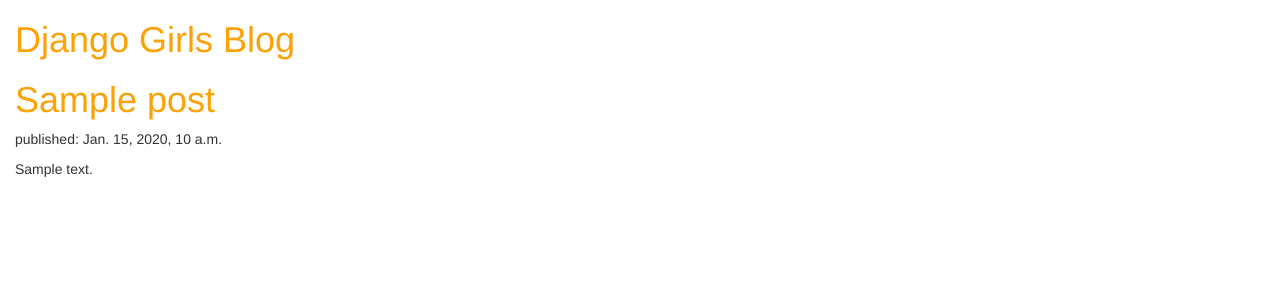
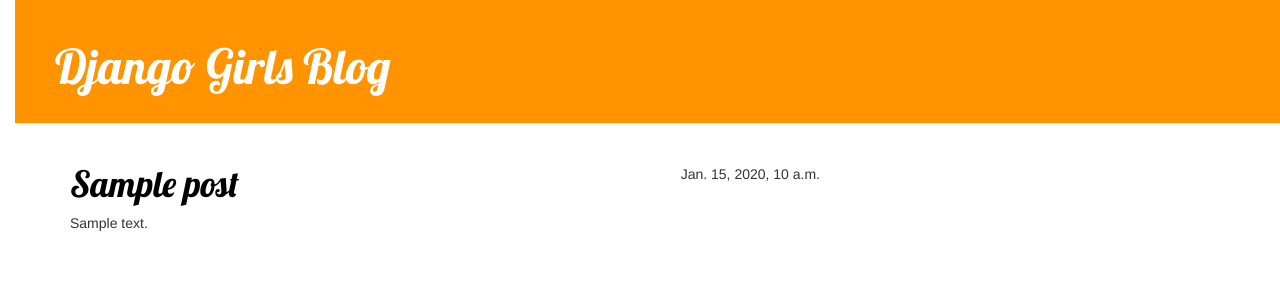
Before and after one commit to Naerriel/my-first-blog, a Django app: template blog/templates/blog/post_list.html in a window 1280 px wide. Shown: the top 302 px of the page. Run offline with Django 3.2, Linux system fonts and the light colour scheme; the template is opened without the code that fills it: most values are stand-ins (such as "Sample title", 1, 10 or a date in 2020); some libraries are stand-ins or nearby versions.

Commit message:
Add much css to the site

```diff
--- a/blog/templates/blog/post_list.html
+++ b/blog/templates/blog/post_list.html
@@ -4,20 +4,29 @@
         <link rel="stylesheet" href="//maxcdn.bootstrapcdn.com/bootstrap/3.2.0/css/bootstrap.min.css">
         <link rel="stylesheet" href="//maxcdn.bootstrapcdn.com/bootstrap/3.2.0/css/bootstrap-theme.min.css">
         <link rel="stylesheet" href="{% static 'css/blog.css' %}">
+        <link href="//fonts.googleapis.com/css?family=Lobster&subset=latin,latin-ext" rel="stylesheet" type="text/css">
         <title>Django Girls blog</title>
     </head>
     <body>
-        <div>
+        <div class = "page-header">
             <h1><a href="">Django Girls Blog</a></h1>
         </div>
 
+        <div class = "content container">
+            <div class = "row">
+                <div class = "col-md-8">
+                    {% for post in posts %}
+                        <div class = "post">
+                            <div class = "date">
+                                {{ post.published_date }}
+                            </div>
+                            <h1><a href="">{{ post.title }}</a></h1>
+                            <p>{{ post.text|linebreaksbr }}</p>
+                        </div>
+                    {% endfor %}
+                </div>
+            </div>
+        </div>
 
-        {% for post in posts %}
-            <div>
-                <h1><a href="">{{post.title}}</a></h1>
-                <p>published: {{post.published_date}} </p>
-                <p>{{post.text|linebreaksbr}}</p>
-            </div>
-        {% endfor %}
     </body>
 </html>
--- a/static/css/blog.css
+++ b/static/css/blog.css
@@ -1,6 +1,55 @@
 h1 a {
     color: #FCA205;
+    font-family: 'Lobster';
 }
 body {
     padding-left: 15px;
 }
+
+.page-header {
+    background-color: #ff9400;
+    margin-top: 0;
+    padding: 20px 20px 20px 40px;
+}
+
+.page-header h1, .page-header h1 a, .page-header h1 a:visited, .page-header h1 a:active {
+    color: #ffffff;
+    font-size: 36pt;
+    text-decoration: none;
+}
+
+.content{
+    margin-left: 40px;
+}
+
+h1, h2, h3, h4 {
+    font-family: 'Lobster', cursive;
+}
+
+.date {
+    float: right;
+    color #828282;
+}
+
+.save {
+    float: right;
+}
+
+.post-form textarea, .post-form input{
+    width: 100%;
+}
+
+.top-menu, .top-menu:hover, .top-menu:visited{
+    color: #ffffff;
+    float: right;
+    font-size: 26pt;
+    margin-right: 20px;
+}
+
+.post {
+    margin-bottom: 70px;
+}
+
+.post h1 a, .post h1 a:visited {
+    color: #000000;
+}
```
